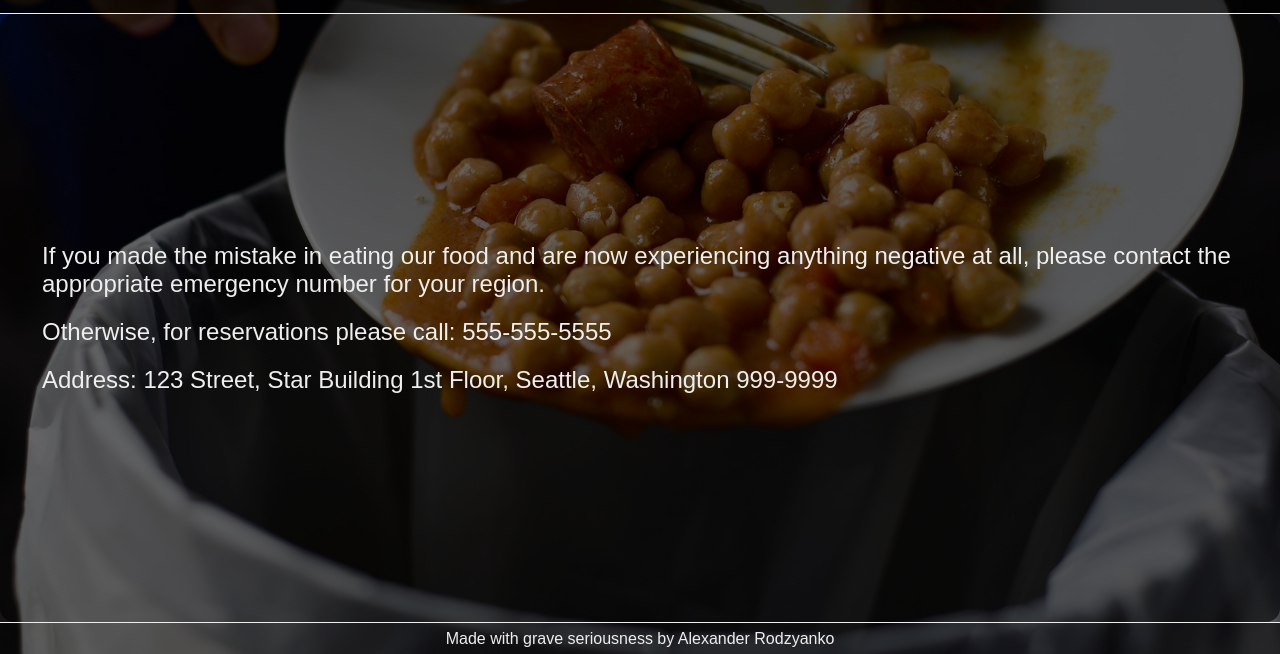
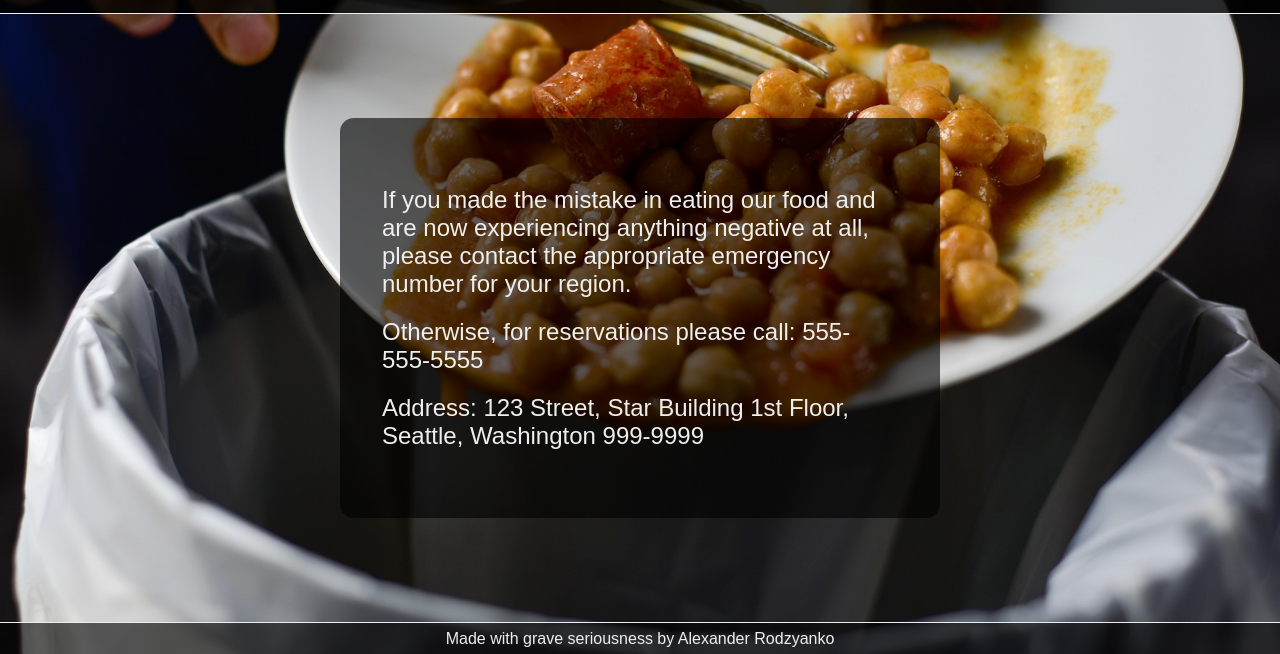
Before and after one commit to bykimus-prime/restaurant-page, a website built with webpack: page dist/index.html in a window 1280 px wide. Both pictures are taken after a click on the button "Contact". Shown: the part 146-800 px from the top of the page. Built offline with nearby package versions, Linux system fonts and the light colour scheme.

Commit message:
Clean code and fix styling issue after coming from menu page

```diff
--- a/src/contact.js
+++ b/src/contact.js
@@ -21,6 +21,10 @@ function makeContactPage() {
 function loadContactPage() {
    const main = document.getElementById('main');
    main.textContent = ''; // gets rid of old content in the main div
+   main.style.maxWidth = '600px';
+   main.style.removeProperty('width');
+   main.style.removeProperty('overflow-y');
+   main.style.height = '50vh'
    main.appendChild(makeContactPage());
 }
 
--- a/src/homepage.js
+++ b/src/homepage.js
@@ -37,6 +37,10 @@ function createP(text) {
 function loadHomepage() {
    const main = document.getElementById('main');
    main.textContent = ''; // gets rid of old content in the main div
+   main.style.maxWidth = '600px';
+   main.style.removeProperty('width');
+   main.style.removeProperty('overflow-y');
+   main.style.height = '50vh'
    main.appendChild(makeHomepage());
 }
 
--- a/src/website.js
+++ b/src/website.js
@@ -83,8 +83,7 @@ function makeWebsite() {
    content.appendChild(makeHeader());
    content.appendChild(makeMain());
    content.appendChild(makeFooter());
-   // loadHomepage();
-   loadMenuPage();
+   loadHomepage();
 
    const homeBtn = document.querySelector('.navbar-btn');
    homeBtn.classList.add('active');
```
Also changed, not shown: dist/index.html, dist/main.js.
